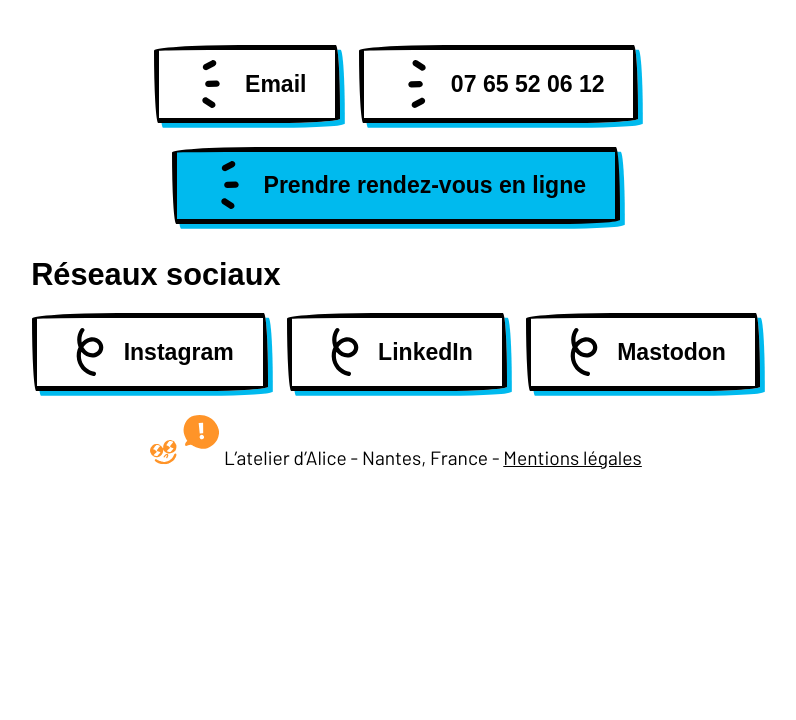
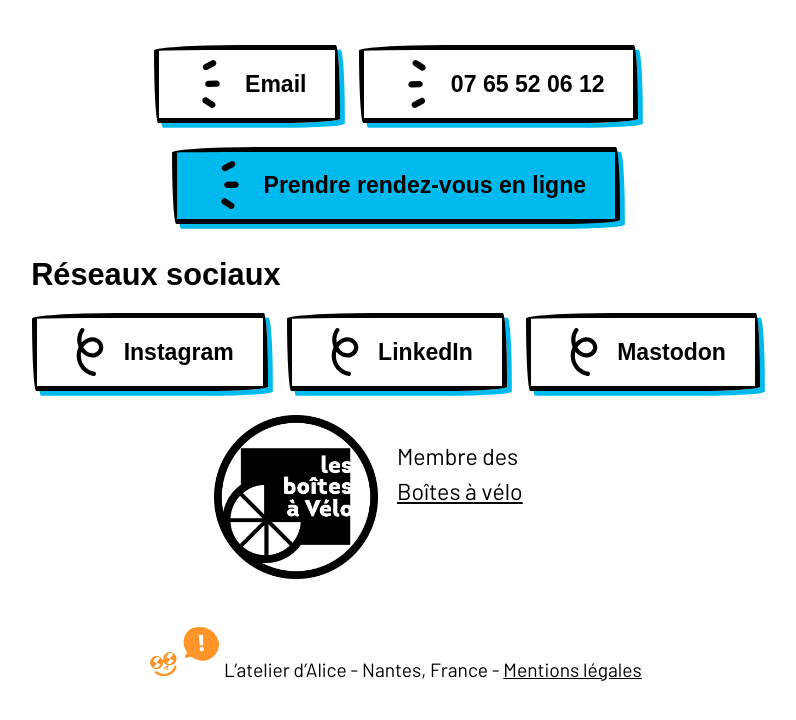
Before and after one commit to atelier-alice/atelier-web, a plain HTML site: page index.html in a window 1280 px wide. Shown: the part 6717-7437 px from the top of the page, without its empty margins (244-1040 px from the left). Before the commit the page ends 7259 px from the top, so only its background shows below. Drawn offline with Linux system fonts and the light colour scheme; a web font is replaced by a local one.

Commit message:
Ajout Boîtes à vélo

```diff
--- a/index.html
+++ b/index.html
@@ -419,6 +419,10 @@
           </li>
         </ul>
       </address>
+	  <p style="display:flex; text-align:center; margin-left:25%;">
+		<img src="ressources/images/logo_bav.png" style="width:30%; margin-right:1rem;" alt="logo association les boîtes à vélo"/>
+		<span style="text-align:left; margin-top:5%;">Membre des<br /><a href="https://lesboitesavelo.org/" target="_blank" alt="Lien vers le site des boîtes à vélo (nouvelle fenêtre)">Boîtes à vélo</a></span>
+	  </p>
       <span class=" address-place">
         <svg width="70" height="50" fill="none" xmlns="http://www.w3.org/2000/svg">
           <g clip-path="url(#ab)">
```
Also changed, not shown: ressources/images/logo_bav.png (added).
